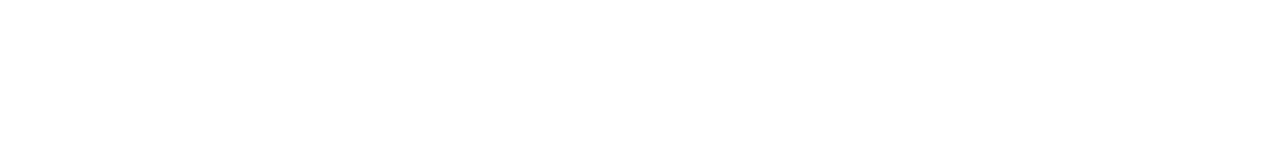
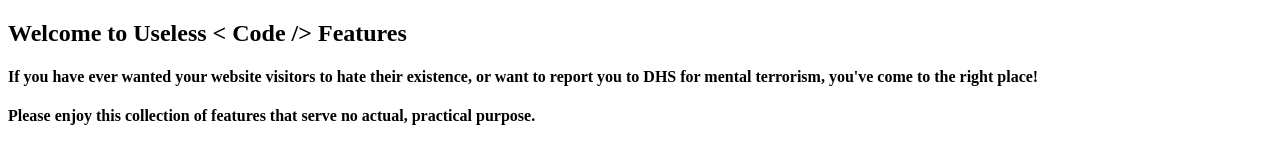
Before and after one commit to Liam-a-34/UselessCodeFeatures, a plain HTML site: page index.html in a window 1280 px wide. Drawn offline with Linux system fonts and the light colour scheme.

Commit message:
Added landing cont

```diff
--- a/index.html
+++ b/index.html
@@ -9,7 +9,15 @@
 </head>
 <body>
 
+<main>
 
+    <div class="landing-cont">
+        <h2>Welcome to Useless <span>&lt Code /&gt</span> Features</h2>
+        <h4>If you have ever wanted your website visitors to hate their existence, or want to report you to DHS for mental terrorism, you've come to the right place!</h4>
+        <h4>Please enjoy this collection of features that serve no actual, practical purpose.</h4>
+    </div>
+
+</main>
 
 </body>
 </html>
```
